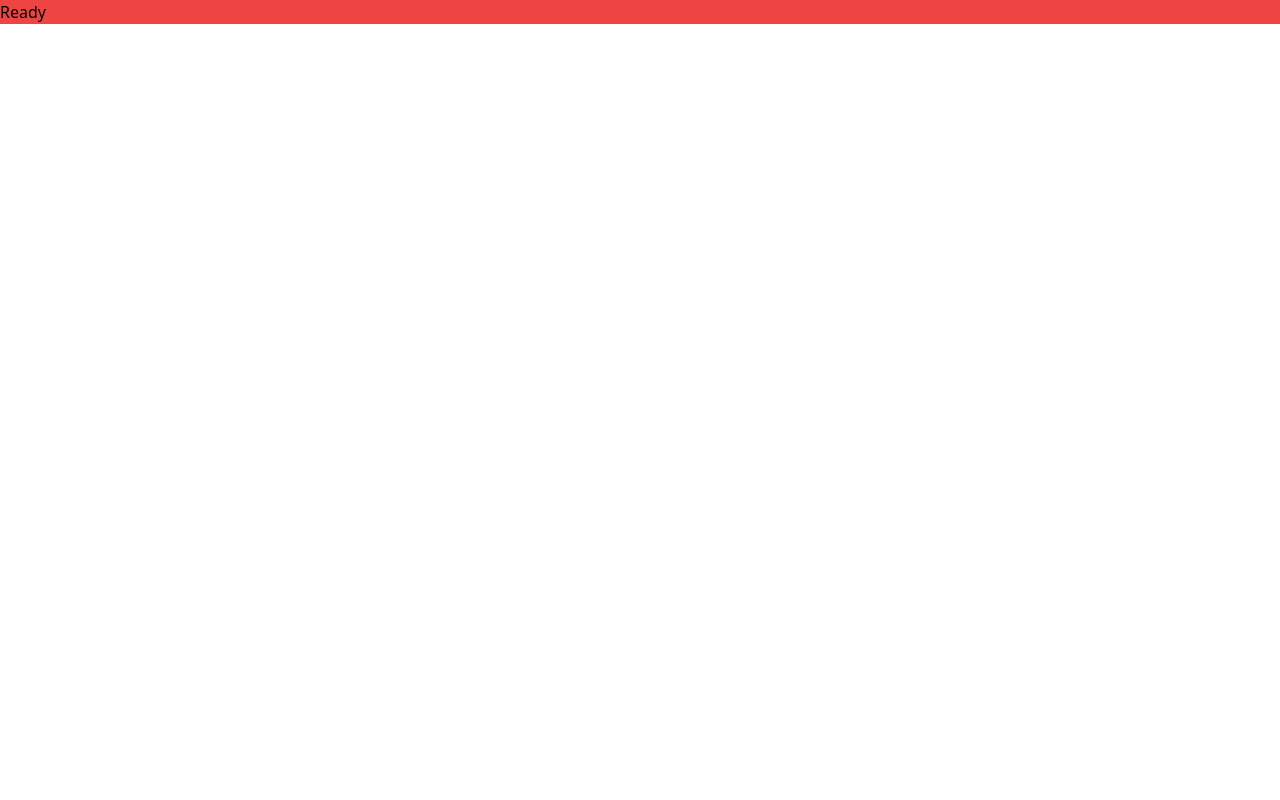
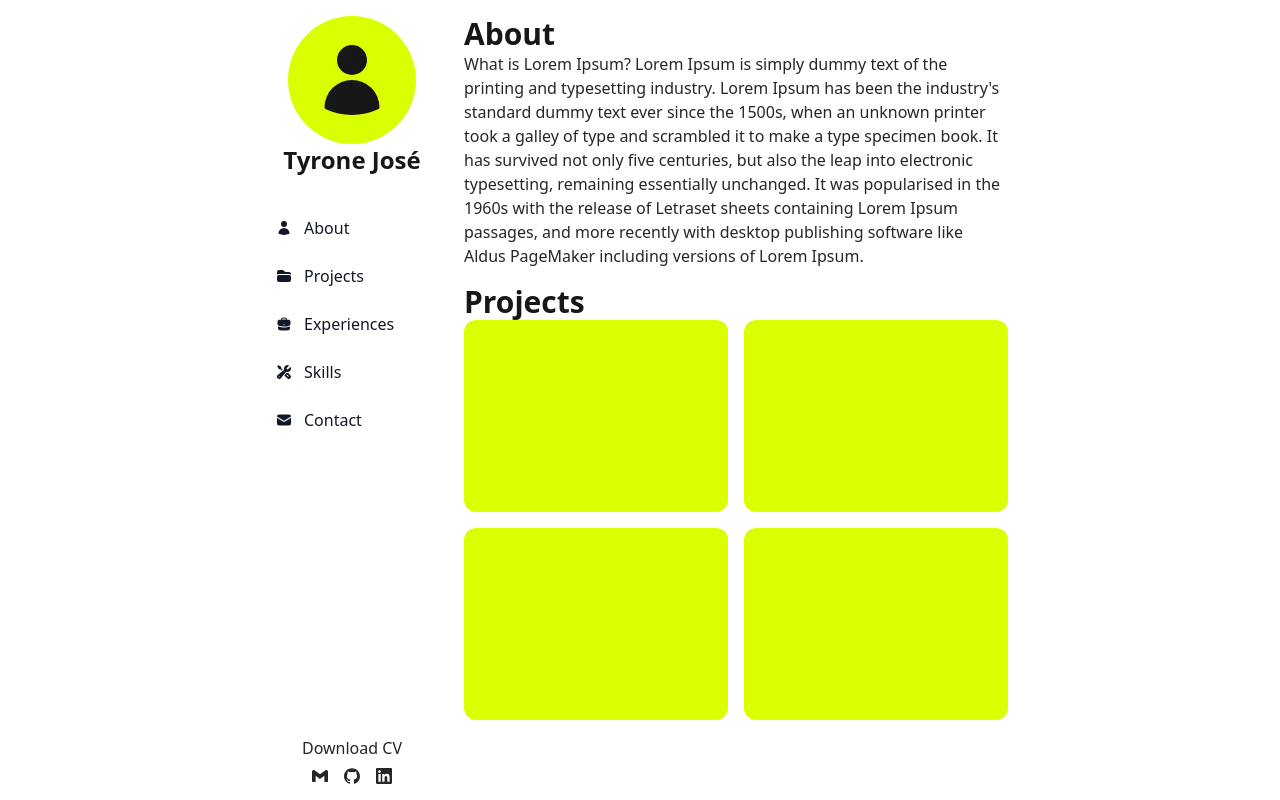
Before and after one commit to tyronejosee/project_portfolio, a Django app: page / in a window 1280 px wide. Run offline with Django 5.2, Linux system fonts and the light colour scheme; style sheets or scripts are compiled from the project's sources.

Commit message:
Add HTML structure, main content and sidebar.

```diff
--- a/tailwind.config.js
+++ b/tailwind.config.js
@@ -4,7 +4,12 @@ module.exports = {
     './templates/**/*.html'
   ],
   theme: {
-    extend: {},
+    extend: {
+      colors: {
+        primary: '#daff01',
+        secondary: '#e5e5e5',
+      },
+    },
   },
   plugins: [],
 }
--- a/templates/home/index_view.html
+++ b/templates/home/index_view.html
@@ -3,5 +3,36 @@
 {% block title %}Main app{% endblock %}
 
 {% block content %}
-<h1 class="bg-red-500">Ready</h1>
+
+
+<!-- ABOUT -->
+<section>
+  <h2 class="headline">About</h2>
+  <p>
+  What is Lorem Ipsum?
+  Lorem Ipsum is simply dummy text of the printing and typesetting industry. Lorem Ipsum has been the industry's standard dummy text ever since the 1500s, when an unknown printer took a galley of type and scrambled it to make a type specimen book. It has survived not only five centuries, but also the leap into electronic typesetting, remaining essentially unchanged. It was popularised in the 1960s with the release of Letraset sheets containing Lorem Ipsum passages, and more recently with desktop publishing software like Aldus PageMaker including versions of Lorem Ipsum.
+  </p>
+</section>
+
+<!-- PROJECTS -->
+<section >
+  <h2 class="headline">Projects</h2>
+  <div class="grid grid-cols-2 gap-4">
+    <div class="w-full h-48 bg-primary cs-rounded"></div>
+    <div class="w-full h-48 bg-primary cs-rounded"></div>
+    <div class="w-full h-48 bg-primary cs-rounded"></div>
+    <div class="w-full h-48 bg-primary cs-rounded"></div>
+  </div>
+
+</section>
+
+<!-- EXPERIENCES -->
+<section></section>
+
+<!-- SKILLS -->
+<section></section>
+
+<!-- CONTACT -->
+<section></section>
+
 {% endblock %}
--- /dev/null
+++ b/templates/includes/sidebar.html
@@ -0,0 +1,90 @@
+<button data-drawer-target="sidebar-multi-level-sidebar" data-drawer-toggle="sidebar-multi-level-sidebar" aria-controls="sidebar-multi-level-sidebar" type="button" class="inline-flex items-center p-2 mt-2 ms-3 text-sm text-gray-500 rounded-lg sm:hidden hover:bg-gray-100 focus:outline-none focus:ring-2 focus:ring-gray-200 dark:text-gray-400 dark:hover:bg-gray-700 dark:focus:ring-gray-600">
+  <span class="sr-only">Open sidebar</span>
+  <svg class="w-6 h-6" aria-hidden="true" fill="currentColor" viewBox="0 0 20 20" xmlns="http://www.w3.org/2000/svg">
+  <path clip-rule="evenodd" fill-rule="evenodd" d="M2 4.75A.75.75 0 012.75 4h14.5a.75.75 0 010 1.5H2.75A.75.75 0 012 4.75zm0 10.5a.75.75 0 01.75-.75h7.5a.75.75 0 010 1.5h-7.5a.75.75 0 01-.75-.75zM2 10a.75.75 0 01.75-.75h14.5a.75.75 0 010 1.5H2.75A.75.75 0 012 10z"></path>
+  </svg>
+</button>
+
+<!-- SIDEBAR -->
+<aside id="sidebar-multi-level-sidebar" class="fixed z-40 w-48 transition-transform -translate-x-full sm:translate-x-0 bg-white dark:bg-neutral-900 flex flex-col h-full">
+  <div class="p-4">
+    <div class="flex flex-col justify-center items-center">
+      <div class="bg-primary rounded-full flex justify-center items-center w-32 h-32">
+        <svg xmlns="http://www.w3.org/2000/svg" viewBox="0 0 24 24" fill="currentColor" class="w-20 h-20 text-neutral-900">
+          <path fill-rule="evenodd" d="M7.5 6a4.5 4.5 0 1 1 9 0 4.5 4.5 0 0 1-9 0ZM3.751 20.105a8.25 8.25 0 0 1 16.498 0 .75.75 0 0 1-.437.695A18.683 18.683 0 0 1 12 22.5c-2.786 0-5.433-.608-7.812-1.7a.75.75 0 0 1-.437-.695Z" clip-rule="evenodd" />
+        </svg>
+      </div>
+      <h1 class="subheadline">Tyrone José</h1>
+    </div>
+  </div>
+  <nav class="px-3 py-4 overflow-y-auto space-y-2">
+    <ul class="space-y-2 bold">
+      <li>
+        <a href="" class="flex items-center p-2 text-gray-900 cs-rounded dark:text-white hover:bg-gray-100 dark:hover:bg-gray-700 group">
+          <svg xmlns="http://www.w3.org/2000/svg" viewBox="0 0 24 24" fill="currentColor" class="icon-sm">
+            <path fill-rule="evenodd" d="M7.5 6a4.5 4.5 0 1 1 9 0 4.5 4.5 0 0 1-9 0ZM3.751 20.105a8.25 8.25 0 0 1 16.498 0 .75.75 0 0 1-.437.695A18.683 18.683 0 0 1 12 22.5c-2.786 0-5.433-.608-7.812-1.7a.75.75 0 0 1-.437-.695Z" clip-rule="evenodd" />
+          </svg>
+          <span class="ms-3">About</span>
+        </a>
+      </li>
+      <li>
+        <a href="" class="flex items-center p-2 text-gray-900 cs-rounded dark:text-white hover:bg-gray-100 dark:hover:bg-gray-700 group">
+          <svg xmlns="http://www.w3.org/2000/svg" viewBox="0 0 24 24" fill="currentColor" class="icon-sm">
+            <path d="M19.5 21a3 3 0 0 0 3-3v-4.5a3 3 0 0 0-3-3h-15a3 3 0 0 0-3 3V18a3 3 0 0 0 3 3h15ZM1.5 10.146V6a3 3 0 0 1 3-3h5.379a2.25 2.25 0 0 1 1.59.659l2.122 2.121c.14.141.331.22.53.22H19.5a3 3 0 0 1 3 3v1.146A4.483 4.483 0 0 0 19.5 9h-15a4.483 4.483 0 0 0-3 1.146Z" />
+          </svg>
+          <span class="flex-1 ms-3 whitespace-nowrap">Projects</span>
+        </a>
+      </li>
+      <li>
+        <a href="" class="flex items-center p-2 text-gray-900 cs-rounded dark:text-white hover:bg-gray-100 dark:hover:bg-gray-700 group">
+          <svg xmlns="http://www.w3.org/2000/svg" viewBox="0 0 24 24" fill="currentColor" class="icon-sm">
+            <path fill-rule="evenodd" d="M7.5 5.25a3 3 0 0 1 3-3h3a3 3 0 0 1 3 3v.205c.933.085 1.857.197 2.774.334 1.454.218 2.476 1.483 2.476 2.917v3.033c0 1.211-.734 2.352-1.936 2.752A24.726 24.726 0 0 1 12 15.75c-2.73 0-5.357-.442-7.814-1.259-1.202-.4-1.936-1.541-1.936-2.752V8.706c0-1.434 1.022-2.7 2.476-2.917A48.814 48.814 0 0 1 7.5 5.455V5.25Zm7.5 0v.09a49.488 49.488 0 0 0-6 0v-.09a1.5 1.5 0 0 1 1.5-1.5h3a1.5 1.5 0 0 1 1.5 1.5Zm-3 8.25a.75.75 0 1 0 0-1.5.75.75 0 0 0 0 1.5Z" clip-rule="evenodd" />
+            <path d="M3 18.4v-2.796a4.3 4.3 0 0 0 .713.31A26.226 26.226 0 0 0 12 17.25c2.892 0 5.68-.468 8.287-1.335.252-.084.49-.189.713-.311V18.4c0 1.452-1.047 2.728-2.523 2.923-2.12.282-4.282.427-6.477.427a49.19 49.19 0 0 1-6.477-.427C4.047 21.128 3 19.852 3 18.4Z" />
+          </svg>
+          <span class="flex-1 ms-3 whitespace-nowrap">Experiences</span>
+        </a>
+      </li>
+      <li>
+        <a href="" class="flex items-center p-2 text-gray-900 cs-rounded dark:text-white hover:bg-gray-100 dark:hover:bg-gray-700 group">
+          <svg xmlns="http://www.w3.org/2000/svg" viewBox="0 0 24 24" fill="currentColor" class="icon-sm">
+            <path fill-rule="evenodd" d="M12 6.75a5.25 5.25 0 0 1 6.775-5.025.75.75 0 0 1 .313 1.248l-3.32 3.319c.063.475.276.934.641 1.299.365.365.824.578 1.3.64l3.318-3.319a.75.75 0 0 1 1.248.313 5.25 5.25 0 0 1-5.472 6.756c-1.018-.086-1.87.1-2.309.634L7.344 21.3A3.298 3.298 0 1 1 2.7 16.657l8.684-7.151c.533-.44.72-1.291.634-2.309A5.342 5.342 0 0 1 12 6.75ZM4.117 19.125a.75.75 0 0 1 .75-.75h.008a.75.75 0 0 1 .75.75v.008a.75.75 0 0 1-.75.75h-.008a.75.75 0 0 1-.75-.75v-.008Z" clip-rule="evenodd" />
+            <path d="m10.076 8.64-2.201-2.2V4.874a.75.75 0 0 0-.364-.643l-3.75-2.25a.75.75 0 0 0-.916.113l-.75.75a.75.75 0 0 0-.113.916l2.25 3.75a.75.75 0 0 0 .643.364h1.564l2.062 2.062 1.575-1.297Z" />
+            <path fill-rule="evenodd" d="m12.556 17.329 4.183 4.182a3.375 3.375 0 0 0 4.773-4.773l-3.306-3.305a6.803 6.803 0 0 1-1.53.043c-.394-.034-.682-.006-.867.042a.589.589 0 0 0-.167.063l-3.086 3.748Zm3.414-1.36a.75.75 0 0 1 1.06 0l1.875 1.876a.75.75 0 1 1-1.06 1.06L15.97 17.03a.75.75 0 0 1 0-1.06Z" clip-rule="evenodd" />
+          </svg>
+          <span class="flex-1 ms-3 whitespace-nowrap">Skills</span>
+        </a>
+      </li>
+      <li>
+        <a href="" class="flex items-center p-2 text-gray-900 cs-rounded dark:text-white hover:bg-gray-100 dark:hover:bg-gray-700 group">
+          <svg xmlns="http://www.w3.org/2000/svg" viewBox="0 0 24 24" fill="currentColor" class="icon-sm">
+            <path d="M1.5 8.67v8.58a3 3 0 0 0 3 3h15a3 3 0 0 0 3-3V8.67l-8.928 5.493a3 3 0 0 1-3.144 0L1.5 8.67Z" />
+            <path d="M22.5 6.908V6.75a3 3 0 0 0-3-3h-15a3 3 0 0 0-3 3v.158l9.714 5.978a1.5 1.5 0 0 0 1.572 0L22.5 6.908Z" />
+          </svg>
+          <span class="flex-1 ms-3 whitespace-nowrap">Contact</span>
+        </a>
+      </li>
+    </ul>
+  </nav>
+  <div class="mt-auto p-4 space-y-2">
+    <div class="flex justify-center">
+      <a href="">Download CV</a>
+    </div>
+    <div class="flex justify-center space-x-4">
+      <a href="{{ company.email|default:'Email' }}" title="Gmail" target="_blank" class="list-itm" rel="noopener noreferrer">
+        <svg class="icon-sm" fill="currentColor" role="img" viewBox="0 0 24 24" xmlns="http://www.w3.org/2000/svg">
+          <path d="M24 5.457v13.909c0 .904-.732 1.636-1.636 1.636h-3.819V11.73L12 16.64l-6.545-4.91v9.273H1.636A1.636 1.636 0 0 1 0 19.366V5.457c0-2.023 2.309-3.178 3.927-1.964L5.455 4.64 12 9.548l6.545-4.91 1.528-1.145C21.69 2.28 24 3.434 24 5.457z"/>
+        </svg>
+      </a>
+      <a href="{{ company.github|default:'GitHub' }}" title="GitHub" target="_blank" class="list-itm" rel="noopener noreferrer">
+        <svg class="icon-sm" fill="currentColor" role="img" viewBox="0 0 24 24" xmlns="http://www.w3.org/2000/svg">
+          <path d="M12 .297c-6.63 0-12 5.373-12 12 0 5.303 3.438 9.8 8.205 11.385.6.113.82-.258.82-.577 0-.285-.01-1.04-.015-2.04-3.338.724-4.042-1.61-4.042-1.61C4.422 18.07 3.633 17.7 3.633 17.7c-1.087-.744.084-.729.084-.729 1.205.084 1.838 1.236 1.838 1.236 1.07 1.835 2.809 1.305 3.495.998.108-.776.417-1.305.76-1.605-2.665-.3-5.466-1.332-5.466-5.93 0-1.31.465-2.38 1.235-3.22-.135-.303-.54-1.523.105-3.176 0 0 1.005-.322 3.3 1.23.96-.267 1.98-.399 3-.405 1.02.006 2.04.138 3 .405 2.28-1.552 3.285-1.23 3.285-1.23.645 1.653.24 2.873.12 3.176.765.84 1.23 1.91 1.23 3.22 0 4.61-2.805 5.625-5.475 5.92.42.36.81 1.096.81 2.22 0 1.606-.015 2.896-.015 3.286 0 .315.21.69.825.57C20.565 22.092 24 17.592 24 12.297c0-6.627-5.373-12-12-12"/>
+        </svg>
+      </a>
+      <a href="{{ company.linkedin|default:'LinkedIn' }}" title="LinkedIn" target="_blank" class="list-itm" rel="noopener noreferrer">
+        <svg class="icon-sm" fill="currentColor" role="img" viewBox="0 0 24 24" xmlns="http://www.w3.org/2000/svg">
+          <path d="M20.447 20.452h-3.554v-5.569c0-1.328-.027-3.037-1.852-3.037-1.853 0-2.136 1.445-2.136 2.939v5.667H9.351V9h3.414v1.561h.046c.477-.9 1.637-1.85 3.37-1.85 3.601 0 4.267 2.37 4.267 5.455v6.286zM5.337 7.433c-1.144 0-2.063-.926-2.063-2.065 0-1.138.92-2.063 2.063-2.063 1.14 0 2.064.925 2.064 2.063 0 1.139-.925 2.065-2.064 2.065zm1.782 13.019H3.555V9h3.564v11.452zM22.225 0H1.771C.792 0 0 .774 0 1.729v20.542C0 23.227.792 24 1.771 24h20.451C23.2 24 24 23.227 24 22.271V1.729C24 .774 23.2 0 22.222 0h.003z"/>
+        </svg>
+      </a>
+    </div>
+  </div>
+</aside>
--- a/templates/layouts/base.html
+++ b/templates/layouts/base.html
@@ -7,10 +7,13 @@
   <title>{% block title %}{% endblock %}</title>
   <link rel="stylesheet" href="{% static 'css/output.css' %}">
 </head>
-<body>
+<body class="container styles">
+
+  <!-- SIDEBAR -->
+  {% include 'includes/sidebar.html' %}
 
   <!-- MAIN CONTENT -->
-  <main>
+  <main class="sm:ml-48 space-y-4 p-4">
     {% block content %}{% endblock content %}
   </main>
 
```
